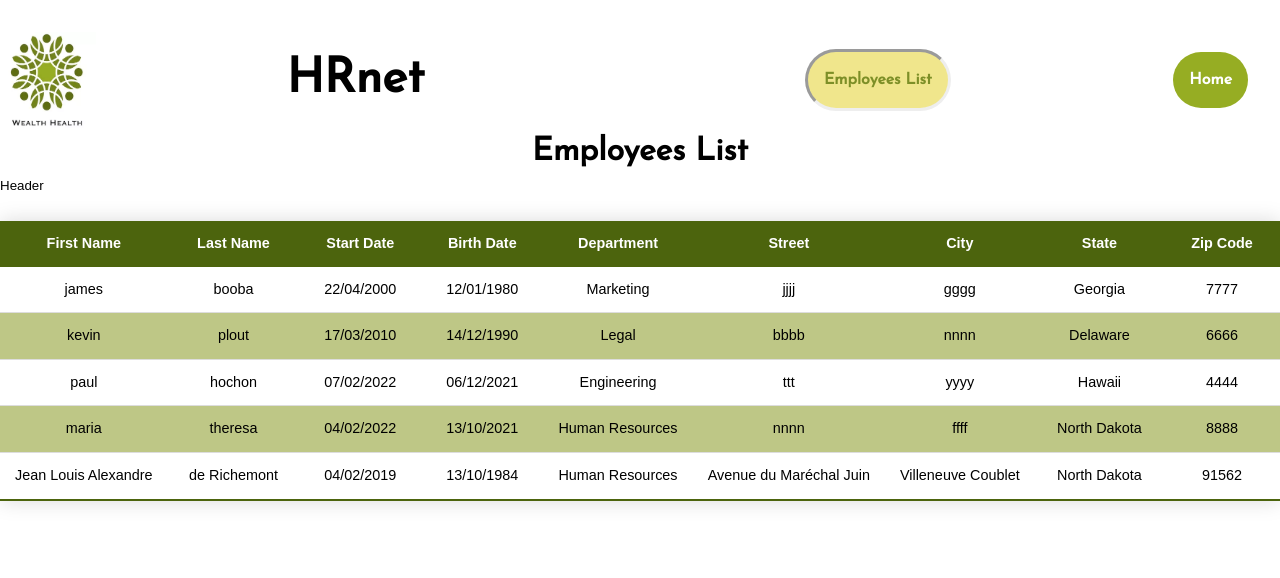
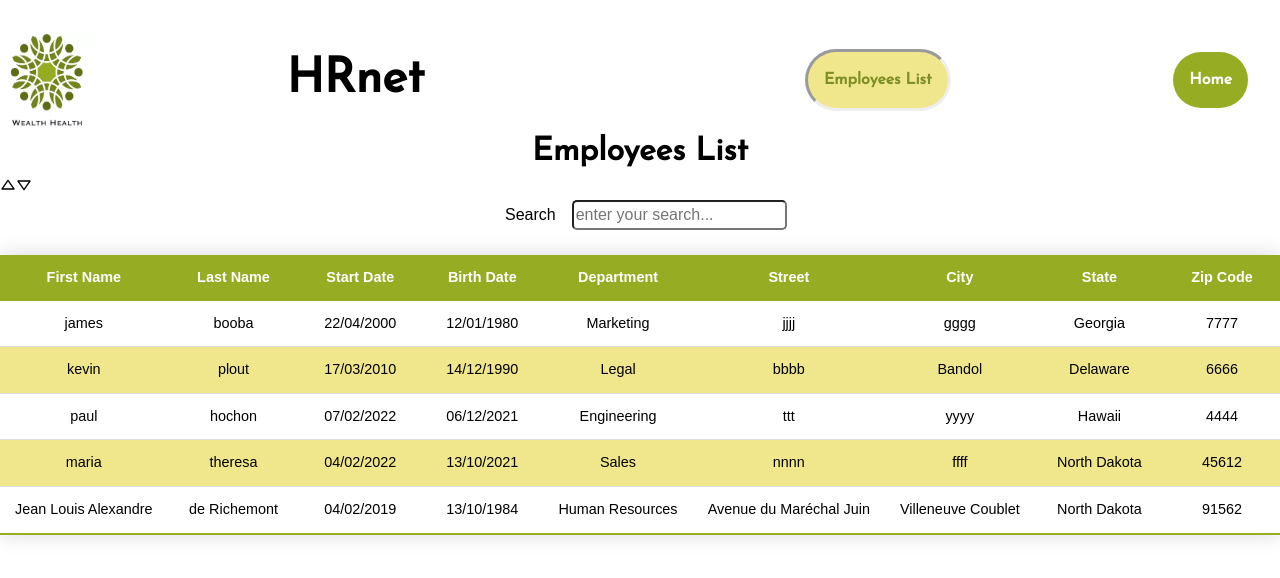
Before and after one commit to jm61/jeanMoirano_p14_22022022, a React (Create React App) app: page /list in a window 1280 px wide. Shown: the top 578 px of the page. Built offline with nearby package versions, Linux system fonts and the light colour scheme.

Commit message:
added useGlobalFilter

```diff
--- /dev/null
+++ b/src/components/table/GlobalFilter.js
@@ -0,0 +1,14 @@
+const GlobalFilter = ({ filter, setFilter }) => {
+    return (
+      <div className="table__header--search">
+        Search
+        <input
+          value={filter || ""}
+          onChange={(event) => setFilter(event.target.value)}
+          className="table__header--input"
+          placeholder="enter your search..."
+        />
+      </div>
+    );
+  };
+export default GlobalFilter
--- a/src/components/table/tableTest.css
+++ b/src/components/table/tableTest.css
@@ -5,7 +5,7 @@
 
 .table__header {
   display: flex;
-  justify-content: space-between;
+  justify-content: center;
 }
 
 .table__header--selector,
@@ -25,6 +25,7 @@
 
 .table__header--input {
   border-radius: 5px;
+  margin-left: 1rem;
 }
 
 .table__contain {
@@ -54,7 +55,7 @@
   width: 30px;
 }
 .table__head--tr {
-  background-color: #4c640d;
+  background-color: #96ad23;
   color: #ffffff;
   text-align: left;
 }
@@ -73,9 +74,9 @@
 }
 
 .table__body--tr:nth-of-type(even) {
-  background-color: #bec786;
+  background-color: khaki;
 }
 
 .table__body--tr:last-of-type {
-  border-bottom: 2px solid #4c640d;
+  border-bottom: 2px solid #96ad23;
 }
--- a/src/components/table/tableTest.jsx
+++ b/src/components/table/tableTest.jsx
@@ -1,24 +1,31 @@
 import './tableTest.css'
-import {useTable, usePagination} from 'react-table'
+//import {FaArrowDown, FaArrowUp} from 'react-icons/fa'
+import {BiDownArrow, BiUpArrow} from 'react-icons/bi'
+import {useTable, usePagination, useGlobalFilter} from 'react-table'
 import {useMemo} from 'react'
 import {Columns} from './Columns'
+import GlobalFilter from './GlobalFilter'
 
 const TableTest = () => {
   const fromLS = JSON.parse(localStorage.getItem("employees")) || []
   const columns = useMemo(() => Columns, []);
   const data = useMemo(() => fromLS, []);
-  const tableInstance = useTable({columns,data}, usePagination)
+  const tableInstance = useTable({columns,data}, useGlobalFilter,usePagination)
   const {
     getTableProps,
     headerGroups,
     prepareRow,
     getTableBodyProps,
-    page
+    page,
+    setGlobalFilter,
+    state
   } = tableInstance
+  const {globalFilter} = state
   return (
     <div className="table__container">
+      <BiUpArrow /><BiDownArrow />
       <header className="table__header">
-        <small>Header</small>
+      <GlobalFilter filter={globalFilter} setFilter={setGlobalFilter} />
       </header>
       <table className="table__contain" {...getTableProps()}>
         {/* Table Header */}
--- a/src/datas/list.js
+++ b/src/datas/list.js
@@ -16,7 +16,7 @@ const list = [
         "birthDate": "1990-12-14",
         "startDate": "2010-03-17",
         "street": "bbbb",
-        "city": "nnnn",
+        "city": "Bandol",
         "zipCode": "6666",
         "states": "Delaware",
         "departments": "Legal"
@@ -40,8 +40,8 @@ const list = [
         "street":"nnnn",
         "city":"ffff",
         "states":"North Dakota",
-        "zipCode":"8888",
-        "departments":"Human Resources"
+        "zipCode":"45612",
+        "departments":"Sales"
     },
     {
         "firstName":"Jean Louis Alexandre",
--- a/src/pages/List.jsx
+++ b/src/pages/List.jsx
@@ -11,7 +11,7 @@ const List = () => {
       <Topbar />
       <div className="container">
         <h1>Employees List</h1>
-        <Suspense fallback={<q>Page is loading...</q>}>
+        <Suspense fallback={<q>Employees List is loading...</q>}>
         <Table />
         </Suspense>
       </div>
```
